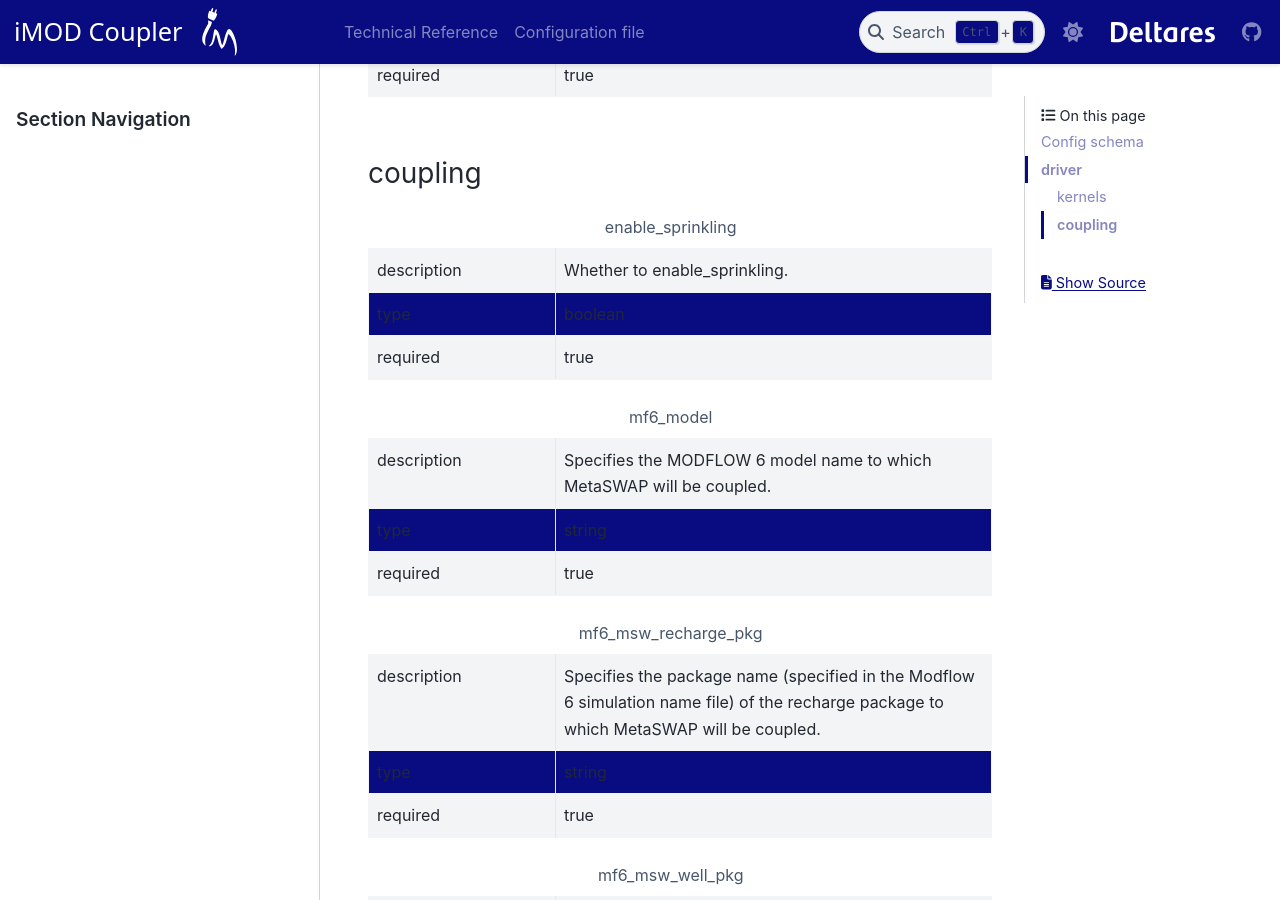
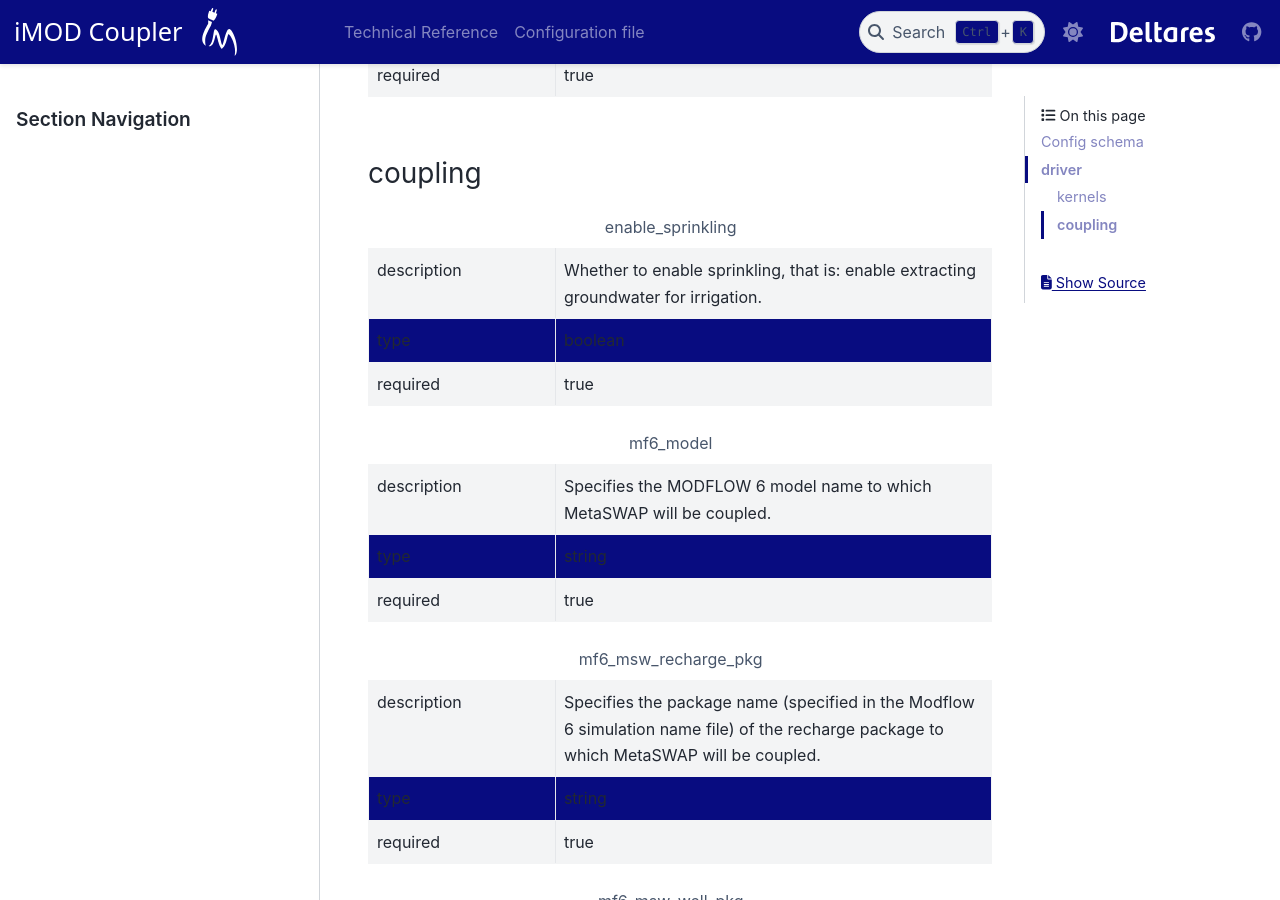
Before and after one commit to Deltares/imod_coupler, a Sphinx documentation site: the page built from docs/configuration.rst, in a window 1280 px wide and 900 px high, scrolled down 3346 px. Built offline with Sphinx 7.4.7 and the PyData theme 0.15.4, drawn with Linux system fonts in a browser that asks for light colours.

Commit message:
Update docs/configuration.rst
Co-authored-by: Joeri van Engelen <joerivanengelen@hotmail.com>

```diff
--- a/docs/configuration.rst
+++ b/docs/configuration.rst
@@ -107,7 +107,7 @@ coupling
 .. csv-table:: enable_sprinkling
     :widths: 3, 7
 
-    description, "Whether to enable_sprinkling."
+    description, "Whether to enable sprinkling, that is: enable extracting groundwater for irrigation."
     type, boolean
     required, true
 
```
